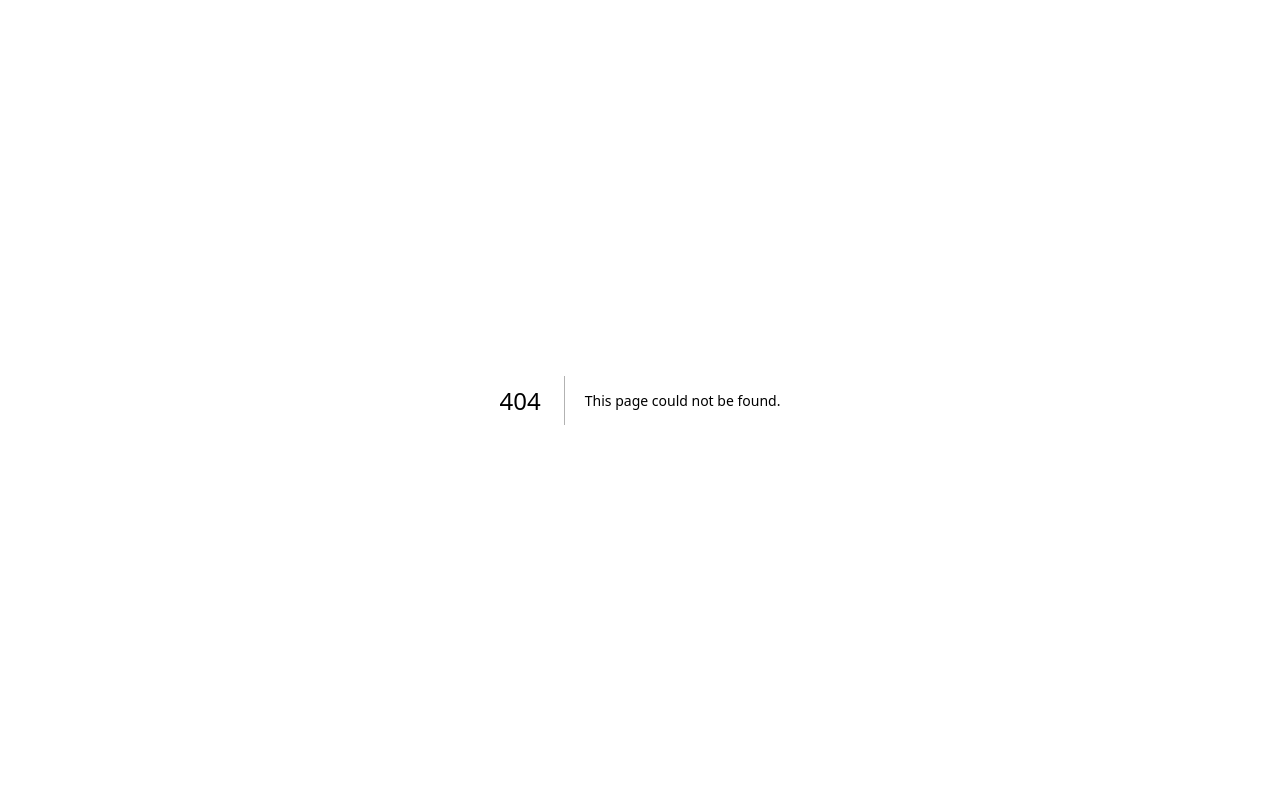
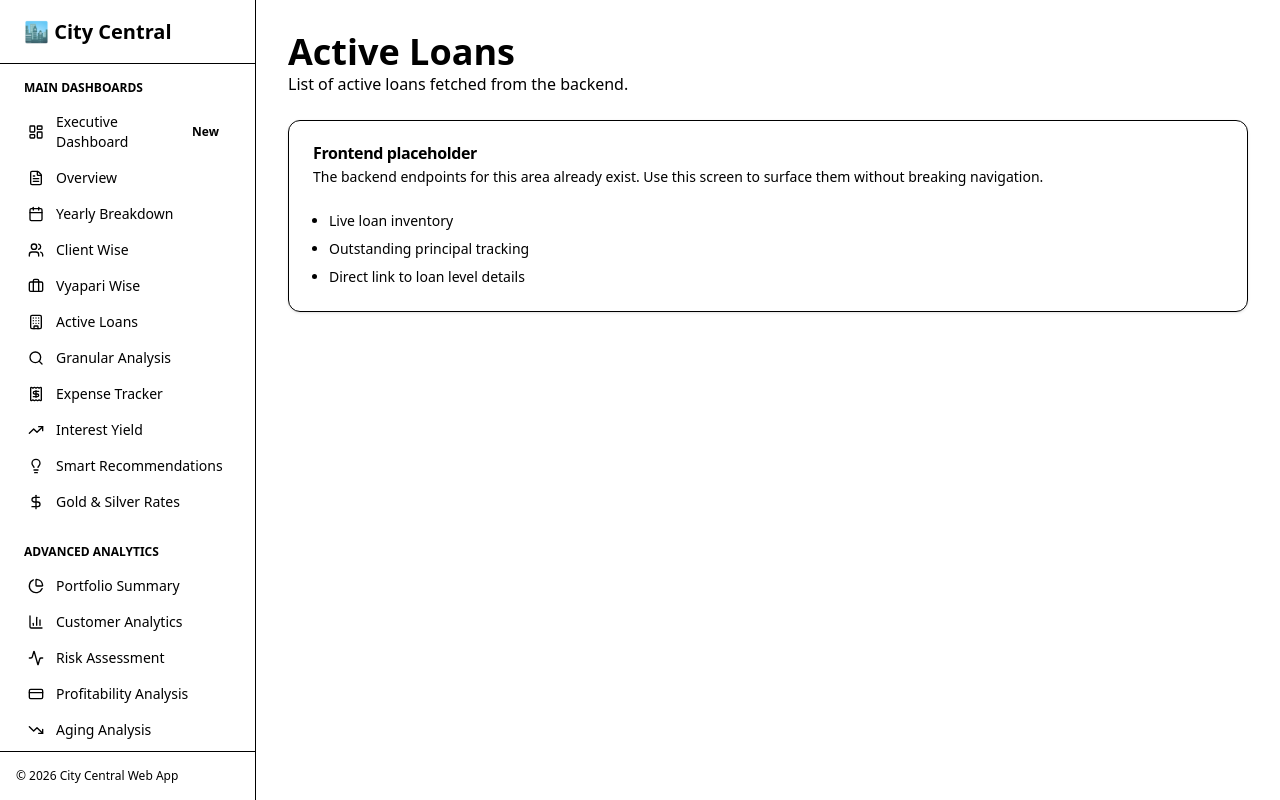
Before and after one commit to cerebral-valley/LOAN_DASH, a Next.js app in the folder frontend/: page /active-loans in a window 1280 px wide. Before the commit this address had no page. Built offline with nearby package versions, Linux system fonts and the light colour scheme.

Commit message:
feat: add placeholder dashboard routes
Co-authored-by: cerebral-valley <214802222+cerebral-valley@users.noreply.github.com>

```diff
--- /dev/null
+++ b/frontend/src/app/(dashboard)/[page]/page.tsx
@@ -0,0 +1,149 @@
+'use client';
+
+import { Card, CardContent, CardDescription, CardHeader, CardTitle } from '@/components/ui/card';
+
+type PageConfig = {
+  title: string;
+  description: string;
+  highlights: string[];
+};
+
+const PAGE_CONFIG: Record<string, PageConfig> = {
+  overview: {
+    title: 'Overview',
+    description: 'High-level snapshot of your loan portfolio with quick stats.',
+    highlights: [
+      'Portfolio health summary',
+      'Latest disbursement and collection insights',
+      'Quick navigation to deeper dashboards',
+    ],
+  },
+  yearly: {
+    title: 'Yearly Breakdown',
+    description: 'Year-over-year lending and recovery performance.',
+    highlights: [
+      'Annual disbursement totals',
+      'Interest collected by financial year',
+      'Outstanding trends across years',
+    ],
+  },
+  clients: {
+    title: 'Client Wise',
+    description: 'Client-wise aggregation backed by existing loan data.',
+    highlights: [
+      'Customer level balances',
+      'Disbursement vs. collection by client',
+      'Aging flags for at-risk customers',
+    ],
+  },
+  vyapari: {
+    title: 'Vyapari Wise',
+    description: 'Performance segmented by Vyapari to mirror backend reports.',
+    highlights: [
+      'Vyapari performance comparison',
+      'Outstanding vs. released loans per partner',
+      'Interest yield by segment',
+    ],
+  },
+  'active-loans': {
+    title: 'Active Loans',
+    description: 'List of active loans fetched from the backend.',
+    highlights: [
+      'Live loan inventory',
+      'Outstanding principal tracking',
+      'Direct link to loan level details',
+    ],
+  },
+  granular: {
+    title: 'Granular Analysis',
+    description: 'Row-level explorer for detailed loan inspection.',
+    highlights: [
+      'Advanced filters for loan attributes',
+      'Drill-down for customer and item level data',
+      'CSV export powered by backend endpoints',
+    ],
+  },
+  expenses: {
+    title: 'Expense Tracker',
+    description: 'Operational expense ledger aligned with expense APIs.',
+    highlights: [
+      'Expense list and search',
+      'Payment mode and ledger level breakdowns',
+      'CSV export for accounting reviews',
+    ],
+  },
+  yield: {
+    title: 'Interest Yield',
+    description: 'Interest yield monitoring with backend formulas.',
+    highlights: [
+      'Interest to principal ratios',
+      'Released vs. active yield comparison',
+      'Identify underperforming segments',
+    ],
+  },
+  recommendations: {
+    title: 'Smart Recommendations',
+    description: 'AI-assisted suggestions for collections and renewals.',
+    highlights: [
+      'Priority list for follow-ups',
+      'Renewal and release suggestions',
+      'Signals powered by portfolio data',
+    ],
+  },
+  rates: {
+    title: 'Gold & Silver Rates',
+    description: 'Rate management screen to sync with imported prices.',
+    highlights: [
+      'Latest gold and silver prices',
+      'Historical view for rate changes',
+      'Hooks for automated rate ingestion',
+    ],
+  },
+  projections: {
+    title: 'Revenue Projections',
+    description: 'Forward-looking revenue and cash flow projections.',
+    highlights: [
+      'Projected interest inflows',
+      'Scenario planning for collections',
+      'What-if analysis for rate movements',
+    ],
+  },
+};
+
+export default function PlaceholderPage({ params }: { params: { page: string } }) {
+  const config = PAGE_CONFIG[params.page];
+
+  const title = config?.title ?? 'Coming Soon';
+  const description =
+    config?.description ??
+    'This route is ready in the frontend and can be wired to backend data as needed.';
+  const highlights =
+    config?.highlights ??
+    ['Plug in backend responses to render insights.', 'Use this page as a starting point for UI wiring.'];
+
+  return (
+    <div className="p-8">
+      <div className="mb-6">
+        <h1 className="text-4xl font-bold">{title}</h1>
+        <p className="text-muted-foreground">{description}</p>
+      </div>
+
+      <Card>
+        <CardHeader>
+          <CardTitle>Frontend placeholder</CardTitle>
+          <CardDescription>
+            The backend endpoints for this area already exist. Use this screen to surface them without breaking
+            navigation.
+          </CardDescription>
+        </CardHeader>
+        <CardContent>
+          <ul className="list-disc space-y-2 pl-4 text-sm text-muted-foreground">
+            {highlights.map((item) => (
+              <li key={item}>{item}</li>
+            ))}
+          </ul>
+        </CardContent>
+      </Card>
+    </div>
+  );
+}
```
